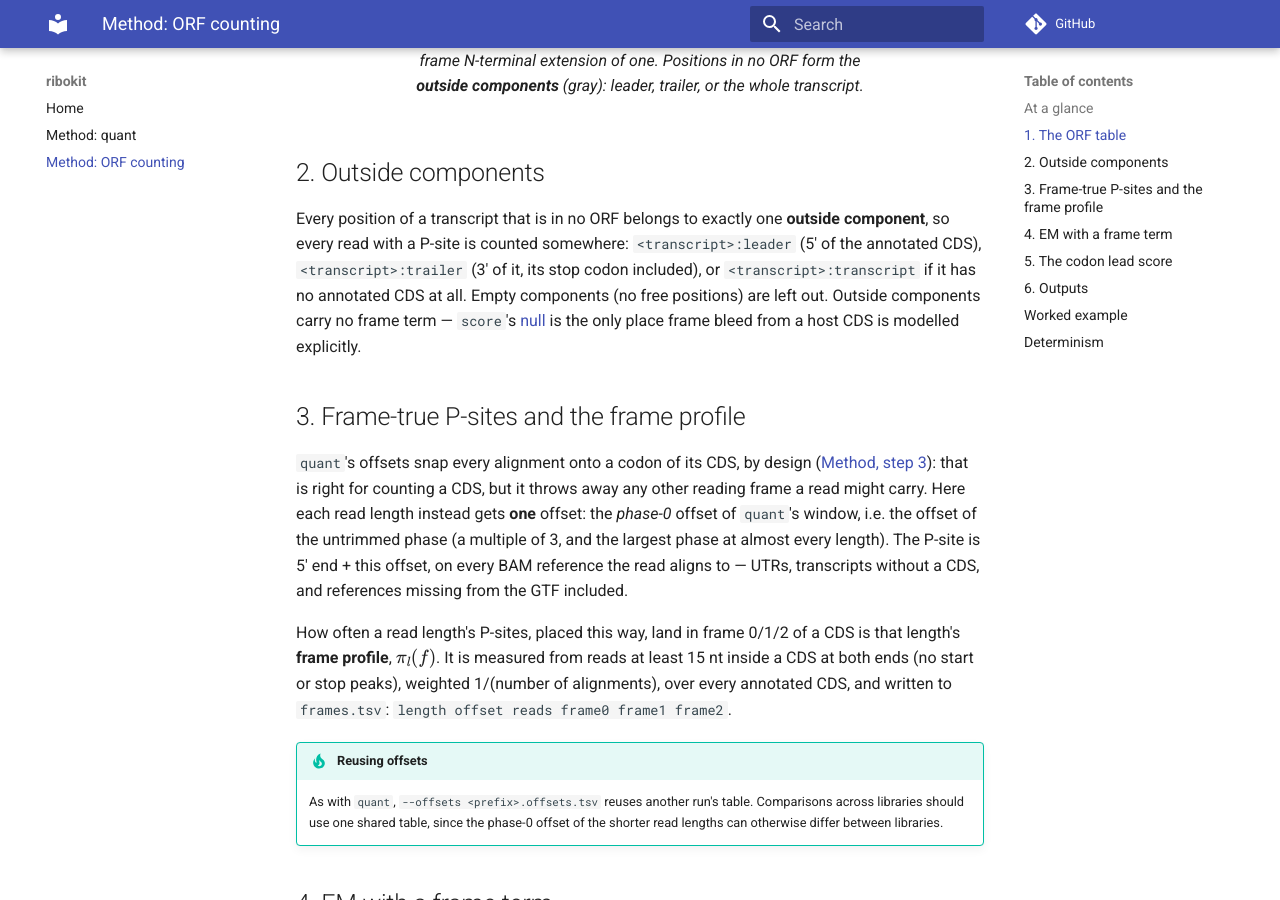
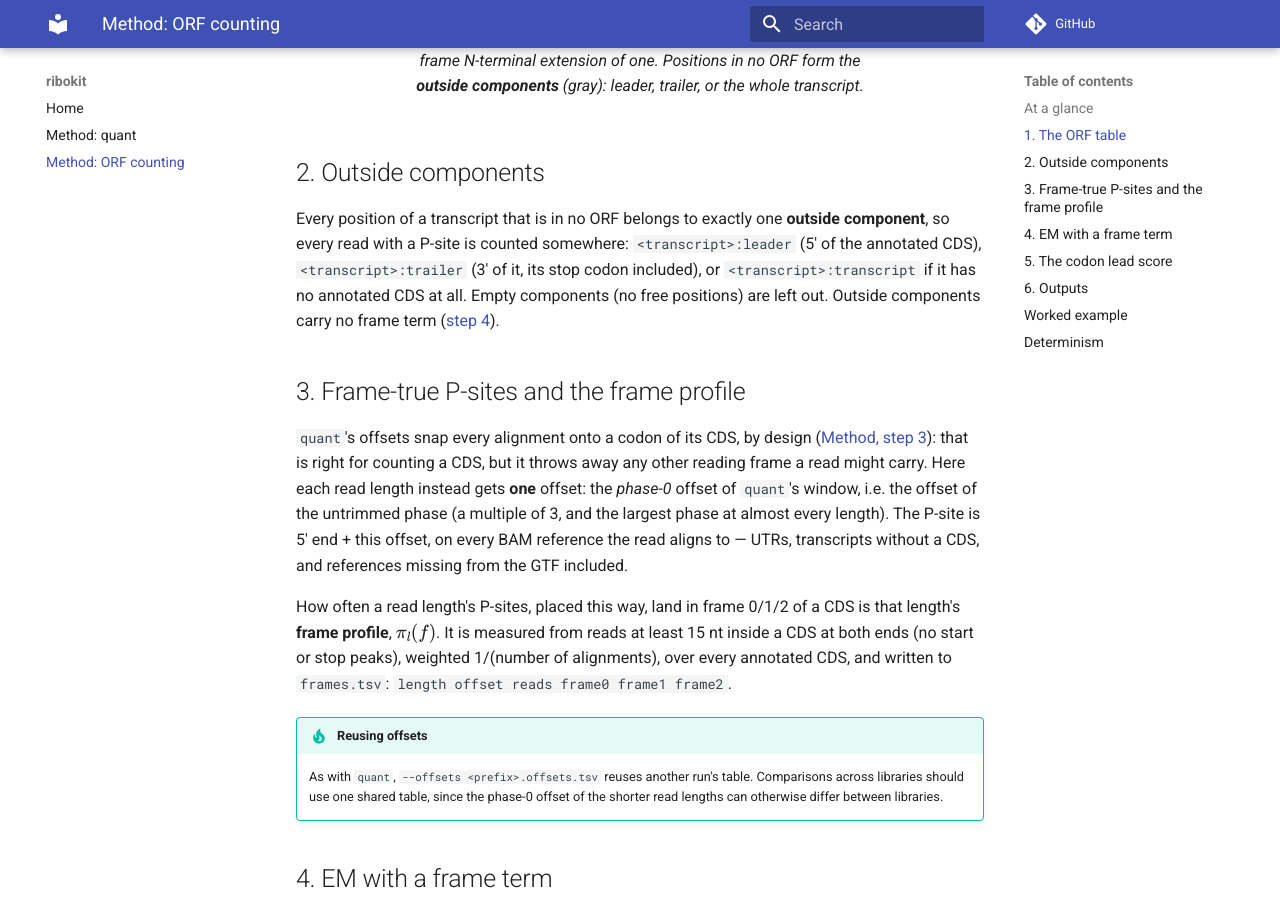
Before and after one commit to katarinagresova/ribokit, an MkDocs documentation site: the page built from docs/orfs.md, in a window 1280 px wide and 900 px high, scrolled down 2372 px. Built offline with MkDocs 1.6.1 and Material for MkDocs 9.7.7, drawn with Linux system fonts in a browser that asks for light colours; comment, search, counter and statistics services are not loaded.

Commit message:
docs: drop the wrong claim that only the score models frame bleed

```diff
--- a/docs/orfs.md
+++ b/docs/orfs.md
@@ -64,8 +64,7 @@ Every position of a transcript that is in no ORF belongs to exactly one
 `<transcript>:leader` (5′ of the annotated CDS), `<transcript>:trailer` (3′ of
 it, its stop codon included), or `<transcript>:transcript` if it has no
 annotated CDS at all. Empty components (no free positions) are left out.
-Outside components carry no frame term — `score`'s [null](#5-the-codon-lead-score)
-is the only place frame bleed from a host CDS is modelled explicitly.
+Outside components carry no frame term ([step 4](#4-em-with-a-frame-term)).
 
 ## 3. Frame-true P-sites and the frame profile
 
```
